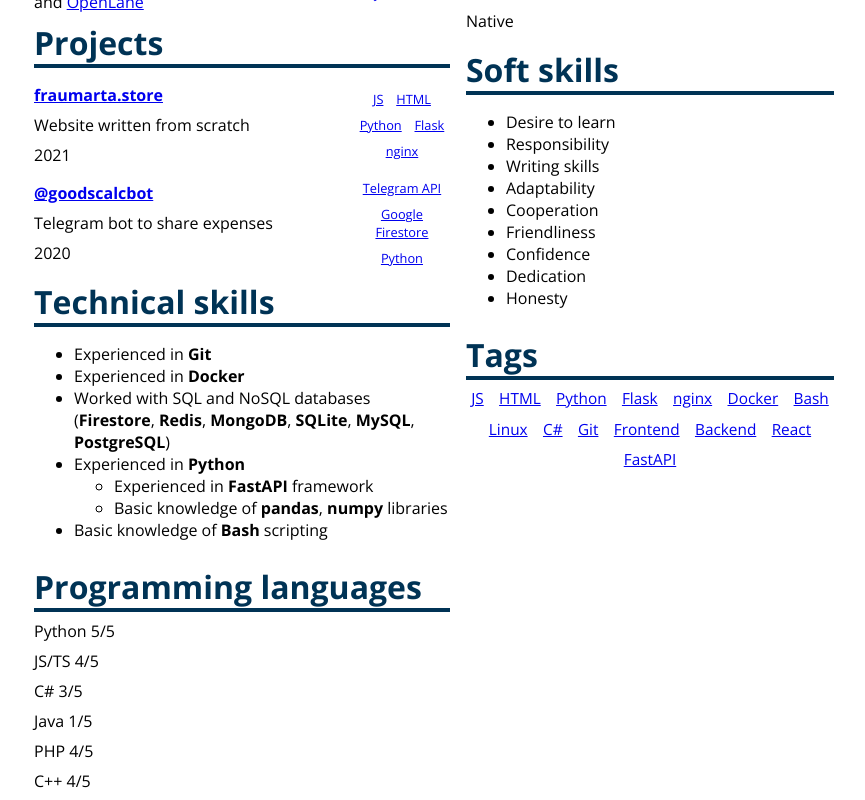
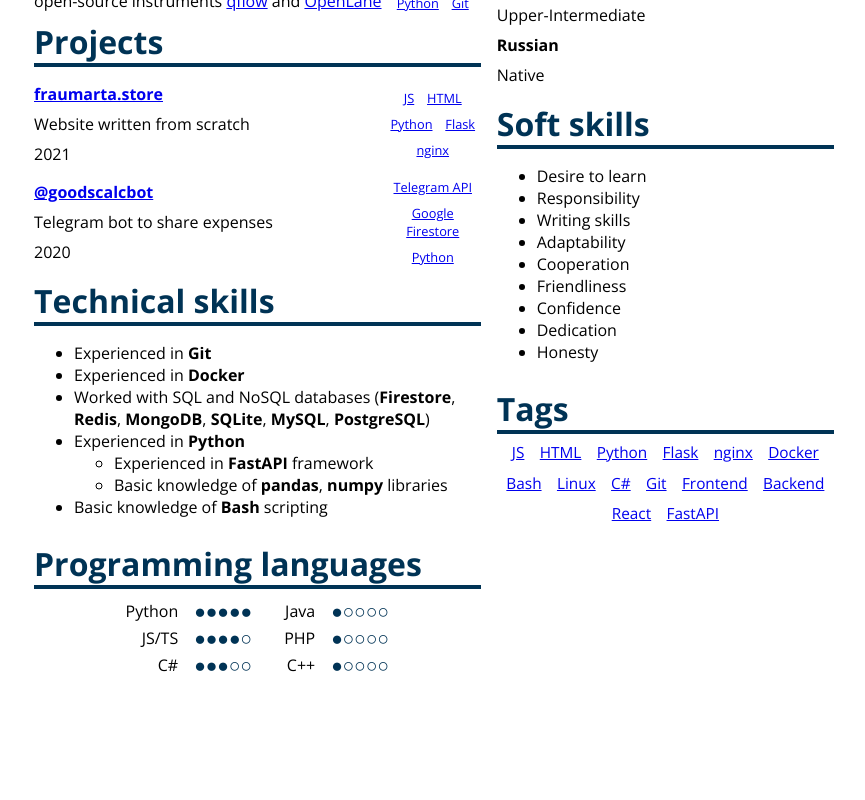
Before and after one commit to ntdesmond/ntdesmond.github.io, a React app: page /cv in a window 1280 px wide. Shown: the part 466-1266 px from the top of the page, without its empty margins (206-1071 px from the left). After the commit the page ends 1152 px from the top, so only its background shows below. Built offline with nearby package versions, Linux system fonts and the light colour scheme; the HTML template or start-up script is replaced by a standard one.

Commit message:
Style PL section, fix YCentered component

```diff
--- a/src/components/layout/alignment/CenterAlign.ts
+++ b/src/components/layout/alignment/CenterAlign.ts
@@ -1,8 +1,8 @@
 import styled from "styled-components";
-import { FlexColumn } from "./Flex";
+import { FlexColumn, FlexRow } from "./Flex";
 
-export const YCentered = styled(FlexColumn).attrs(() => ({
-  justify: "center",
+export const YCentered = styled(FlexRow).attrs(() => ({
+  align: "center",
 }))``;
 
 export const XCentered = styled(FlexColumn).attrs(() => ({
--- a/src/pages/cv/CV.tsx
+++ b/src/pages/cv/CV.tsx
@@ -6,6 +6,7 @@ import {
   PageHeading,
   SectionHeading,
 } from "../../components/typography/Headings";
+import ProgrammingLanguages from "./components/programmingLanguages/ProgrammingLanguages";
 import ProjectEntry from "./components/projects/ProjectEntry";
 import { Section } from "./components/Section";
 import TagList from "./components/tags/TagList";
@@ -58,10 +59,12 @@ const CV = () => (
         <Position>Software Engineer</Position>
       </NameSection>
       <ContactSection>
-        <p>github.com/ntdesmond</p>
-        <p>ntdesmond@gmail.com</p>
-        <p>@ntdesmond</p>
-        <p>Innopolis, Russia</p>
+        <div>
+          <p>github.com/ntdesmond</p>
+          <p>ntdesmond@gmail.com</p>
+          <p>@ntdesmond</p>
+          <p>Innopolis, Russia</p>
+        </div>
       </ContactSection>
       <FlexColumn>
         <Section title="Work Experience">
@@ -126,12 +129,16 @@ const CV = () => (
           </ul>
         </Section>
         <Section title="Programming languages">
-          <p>Python 5/5</p>
-          <p>JS/TS 4/5</p>
-          <p>C# 3/5</p>
-          <p>Java 1/5</p>
-          <p>PHP 4/5</p>
-          <p>C++ 4/5</p>
+          <ProgrammingLanguages
+            entries={{
+              Python: 5,
+              "JS/TS": 4,
+              "C#": 3,
+              Java: 1,
+              PHP: 1,
+              "C++": 1,
+            }}
+          />
         </Section>
       </FlexColumn>
       <FlexColumn>
--- /dev/null
+++ b/src/pages/cv/components/programmingLanguages/Level.tsx
@@ -0,0 +1,24 @@
+import styled from "styled-components";
+
+const StyledLevel = styled.div`
+  font-size: 1.2em;
+  color: #035;
+`;
+
+const Level = (props: { value: number; maxValue: number }) => {
+  const diff = props.maxValue - props.value;
+  return (
+    <StyledLevel>
+      {diff < 0 ? (
+        <b>error</b>
+      ) : (
+        <>
+          {"●".repeat(props.value)}
+          {"○".repeat(diff)}
+        </>
+      )}
+    </StyledLevel>
+  );
+};
+
+export default Level;
--- /dev/null
+++ b/src/pages/cv/components/programmingLanguages/ProgrammingLanguages.tsx
@@ -0,0 +1,29 @@
+import styled from "styled-components";
+import { YCentered } from "../../../../components/layout/alignment/CenterAlign";
+import { FlexRow } from "../../../../components/layout/alignment/Flex";
+import Level from "./Level";
+
+const StyledSection = styled.div`
+  display: grid;
+  grid-template-rows: repeat(3, auto);
+  grid-auto-flow: column;
+  column-gap: 2em;
+  width: fit-content;
+  margin: 0.5em auto;
+`;
+
+const ProgrammingLanguages = (props: {
+  entries: { [language: string]: number };
+  maxValue?: number;
+}) => (
+  <StyledSection>
+    {Object.entries(props.entries).map(([name, value]) => (
+      <YCentered justify="flex-end" gap="1em">
+        <div>{name}</div>
+        <Level value={value} maxValue={props.maxValue || 5} />
+      </YCentered>
+    ))}
+  </StyledSection>
+);
+
+export default ProgrammingLanguages;
```
